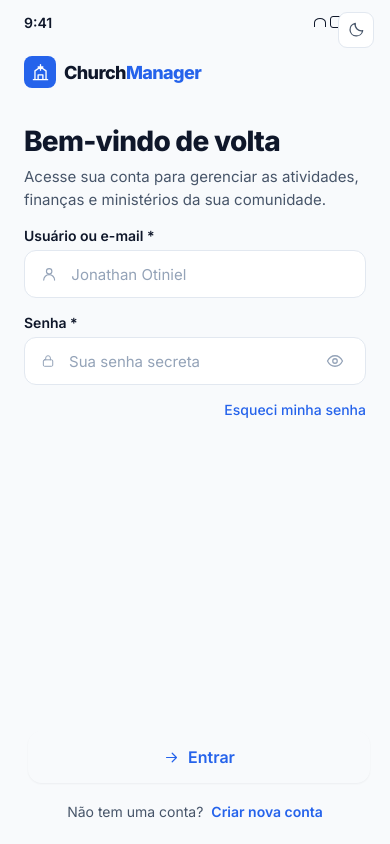
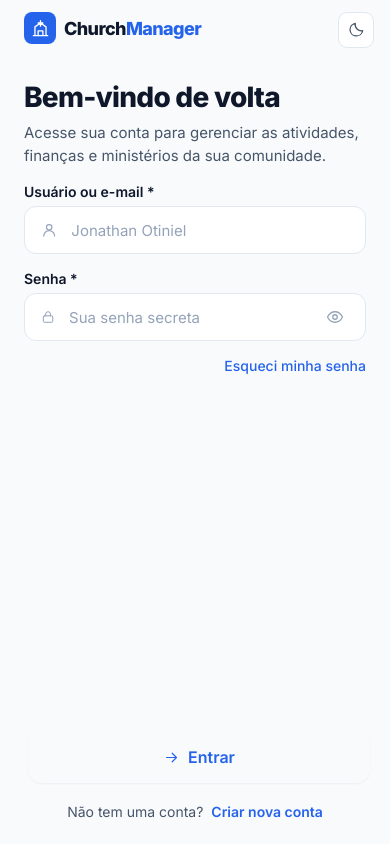
Before and after one commit to joots28/ChurchMennager, a React (Vite) app in the folder frontend/: page / in a window 390 px wide. Built offline with nearby package versions, Linux system fonts and the light colour scheme; no server answers.

Commit message:
Remove simulated mobile status bar from authentication screen

```diff
--- a/frontend/src/features/auth/Auth.jsx
+++ b/frontend/src/features/auth/Auth.jsx
@@ -36,7 +36,7 @@ export default function Auth({ onLogin, onRegister, theme, onToggleTheme, initia
   };
   const title = screen === 'login' ? 'Bem-vindo de volta' : screen === 'register' ? (step === 1 ? 'Comece grátis' : 'Cadastrar igreja') : 'Recuperar Senha';
   const subtitle = screen === 'login' ? 'Acesse sua conta para gerenciar as atividades, finanças e ministérios da sua comunidade.' : screen === 'register' ? (step === 1 ? 'Passo 1 de 2: Dados do administrador da conta.' : 'Passo 2 de 2: Informe o nome da igreja que será cadastrada.') : 'Digite seu e-mail cadastrado. A recuperação automática por e-mail ainda não está disponível.';
-  return <main className="auth-page"><section className="auth-card"><div className="auth-top"><ThemeToggle theme={theme} onToggle={onToggleTheme} className="auth-theme-toggle" /><div className="status-bar"><span>9:41</span><span className="status-symbols"><i/><i/><b/></span></div><div className="auth-brand"><Brand /></div>
+  return <main className="auth-page"><section className="auth-card"><div className="auth-top"><ThemeToggle theme={theme} onToggle={onToggleTheme} className="auth-theme-toggle" /><div className="auth-brand"><Brand /></div>
     {screen === 'recover' && <button className="back-link" type="button" onClick={() => { setScreen('login'); setError(''); setNotice(''); }}><span>‹</span> Voltar ao login</button>}
     <div className="auth-hero">{screen === 'recover' && <div className="recover-icon"><Icon name="lock" size={24} /></div>}{screen === 'register' && <div className="steps"><i className={step >= 1 ? 'active' : ''}/><i className={step >= 2 ? 'active' : ''}/></div>}<h1>{title}</h1><p>{subtitle}</p></div>
     <form id="auth-form" className="auth-form" onSubmit={submit}>
```
